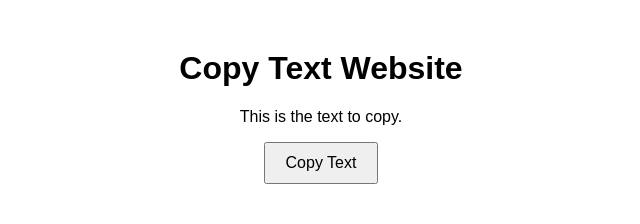
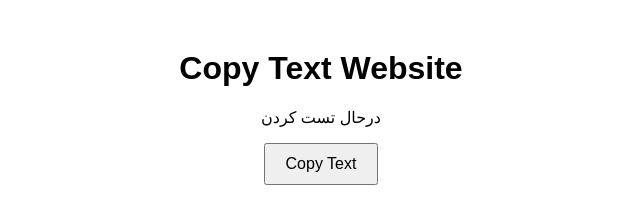
Before and after one commit to Mahdi1385m12/Mahdi1385m12.github.io, a plain HTML site: page index.html in a window 1280 px wide. Shown: the full height of the page, 319-959 px from the left. Drawn offline with Linux system fonts and the light colour scheme.

Commit message:
Update index.html

```diff
--- a/index.html
+++ b/index.html
@@ -21,7 +21,7 @@
 
     <h1>Copy Text Website</h1>
 
-    <p id="textToCopy">This is the text to copy.</p>
+    <p id="textToCopy">درحال تست کردن</p>
 
     <button onclick="copyText()">Copy Text</button>
 
```
